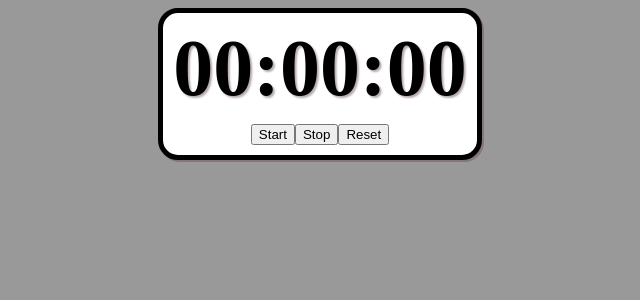
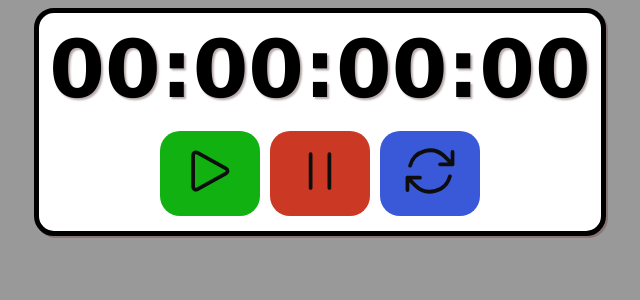
Before and after one commit to K1ndl3/stop_watch, a React (Vite) app: page / in a window 1280 px wide. Shown: the top 300 px of the page, without its empty margins (320-960 px from the left). Built offline with nearby package versions, Linux system fonts and the light colour scheme.

Commit message:
finshed tut

```diff
--- a/src/StopWatch.jsx
+++ b/src/StopWatch.jsx
@@ -8,32 +8,68 @@ function StopWatch() {
 
     useEffect(() =>{
 
+        if (isRunning) {
+            intervalRef.current = setInterval(() =>{
+                setElapsedTime(Date.now() - startTimeRef.current)
+            }, 10)
+        }
+
+        return () => {
+            clearInterval(intervalRef.current);
+        }
+
     }, [isRunning]);
 
     function start(){
-
+        setIsRunning(true);
+        startTimeRef.current = Date.now() - elapsedTime;
     }
 
     function stop(){
-
+        setIsRunning(false);
     }
 
     function reset(){
-
+        setElapsedTime(0);
+        setIsRunning(false);
     }
 
-    function formatTime(){
+    function formatTime() {
+        let hours = Math.floor(elapsedTime / (1000 * 60 * 60));
+        let minutes = Math.floor((elapsedTime / (1000 * 60)) % 60);
+        let seconds = Math.floor((elapsedTime / 1000) % 60);
+        let milliseconds = Math.floor((elapsedTime % 1000) / 10);
 
-        return '00:00:00';
+        hours = String(hours).padStart(2, "0");
+        minutes = String(minutes).padStart(2, "0");
+        seconds = String(seconds).padStart(2, "0");
+        milliseconds = String(milliseconds).padStart(2, "0");
+
+        return `${hours}:${minutes}:${seconds}:${milliseconds}`;
     }
 
     return (
         <div className="stop-watch">
             <div className="display">{formatTime()}</div>
             <div className="controls">
-                <button onClick={start()} className="start-button">Start</button>
-                <button onClick={stop()} className="stop-button">Stop</button>
-                <button onClick={reset()} className="reset-button">Reset</button>
+                <button onClick={start} className="start-button">
+                <svg xmlns="http://www.w3.org/2000/svg" fill="none" viewBox="0 0 24 24" stroke-width="1.5" stroke="currentColor" class="size-6">
+                <path stroke-linecap="round" stroke-linejoin="round" d="M5.25 5.653c0-.856.917-1.398 1.667-.986l11.54 6.347a1.125 1.125 0 0 1 0 1.972l-11.54 6.347a1.125 1.125 0 0 1-1.667-.986V5.653Z" />
+                </svg>
+                </button>
+
+                <button onClick={stop} className="stop-button">
+                <svg xmlns="http://www.w3.org/2000/svg" fill="none" viewBox="0 0 24 24" stroke-width="1.5" stroke="currentColor" class="size-6">
+                <path stroke-linecap="round" stroke-linejoin="round" d="M15.75 5.25v13.5m-7.5-13.5v13.5" />
+                </svg>
+
+                </button>
+                <button onClick={reset} className="reset-button">
+                <svg xmlns="http://www.w3.org/2000/svg" fill="none" viewBox="0 0 24 24" stroke-width="1.5" stroke="currentColor" class="size-6">
+                <path stroke-linecap="round" stroke-linejoin="round" d="M16.023 9.348h4.992v-.001M2.985 19.644v-4.992m0 0h4.992m-4.993 0 3.181 3.183a8.25 8.25 0 0 0 13.803-3.7M4.031 9.865a8.25 8.25 0 0 1 13.803-3.7l3.181 3.182m0-4.991v4.99" />
+                </svg>
+
+                </button>
             </div>
         </div>
     );
--- a/src/index.css
+++ b/src/index.css
@@ -20,11 +20,45 @@ body{
 
 .stop-watch .display {
   margin-bottom: 10px;
+  font-family: 'Lucida Sans', 'Lucida Sans Regular', 'Lucida Grande', 'Lucida Sans Unicode', Geneva, Verdana, sans-serif;
   font-size: 5rem;
   font-weight: bold;
   text-shadow: 2px 2px 2px hsla(0, 51%, 14%, 0.358);
 }
 
-.controls {
-  gap: 10px;
+.controls button{
+  font-size: large;
+  font-weight: bold;
+  padding: 10px 20px;
+  margin: 5px;
+  min-width: 100px;
+  border: none;
+  border-radius: 20px;
+  cursor: pointer;
+  color: rgb(13, 13, 13);
+  transition: background-color .7s ease-out;
 }
+
+.start-button{
+  background-color: rgb(17, 177, 17);
+}
+
+.start-button:hover{
+  background-color: rgb(18, 84, 18);
+}
+
+.stop-button{
+  background-color: rgb(203, 56, 36);
+}
+
+.stop-button:hover{
+  background-color: rgb(113, 34, 20);
+}
+
+.reset-button{
+  background-color: rgb(58, 89, 217);
+}
+
+.reset-button:hover{
+  background-color: rgb(10, 29, 105);
+}
```
